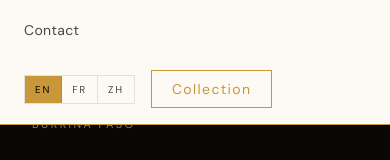
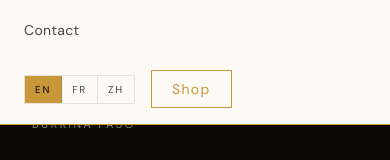
Before and after one commit to hamedouattaradesign-sys/studio-hamed-ouattara, a Next.js app: page / in a window 390 px wide. Both pictures are taken after a click on the button "Open menu". Shown: the part 235-395 px from the top of the page. Built offline with nearby package versions, Linux system fonts and the light colour scheme.

Commit message:
Nav mobile: fix Shop label (was still Collection)

```diff
--- a/components/Nav.tsx
+++ b/components/Nav.tsx
@@ -128,7 +128,7 @@ export default function Nav() {
               href="/works"
               className="inline-flex items-center border border-gold px-5 py-2 font-body text-sm tracking-widest text-gold hover:bg-gold hover:text-white-warm transition-colors duration-200"
             >
-              Collection
+              Shop
             </a>
           </li>
         </ul>
```
